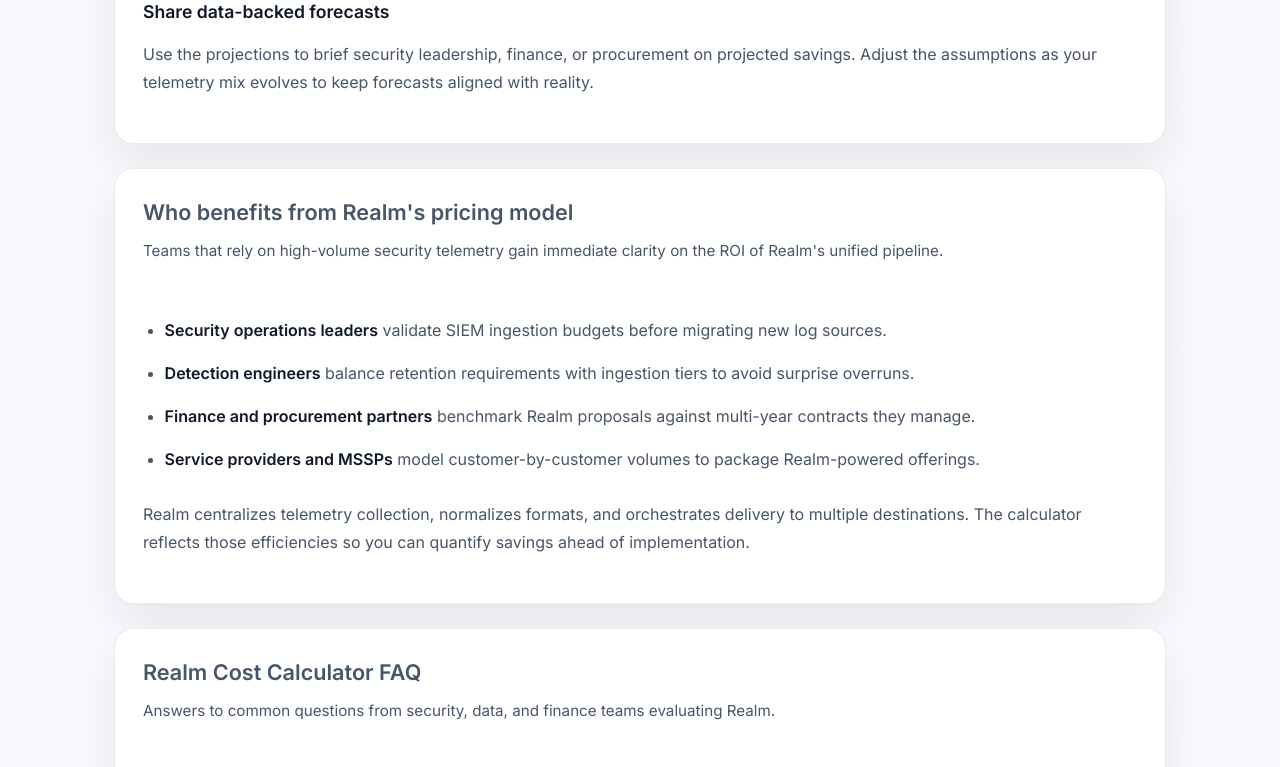
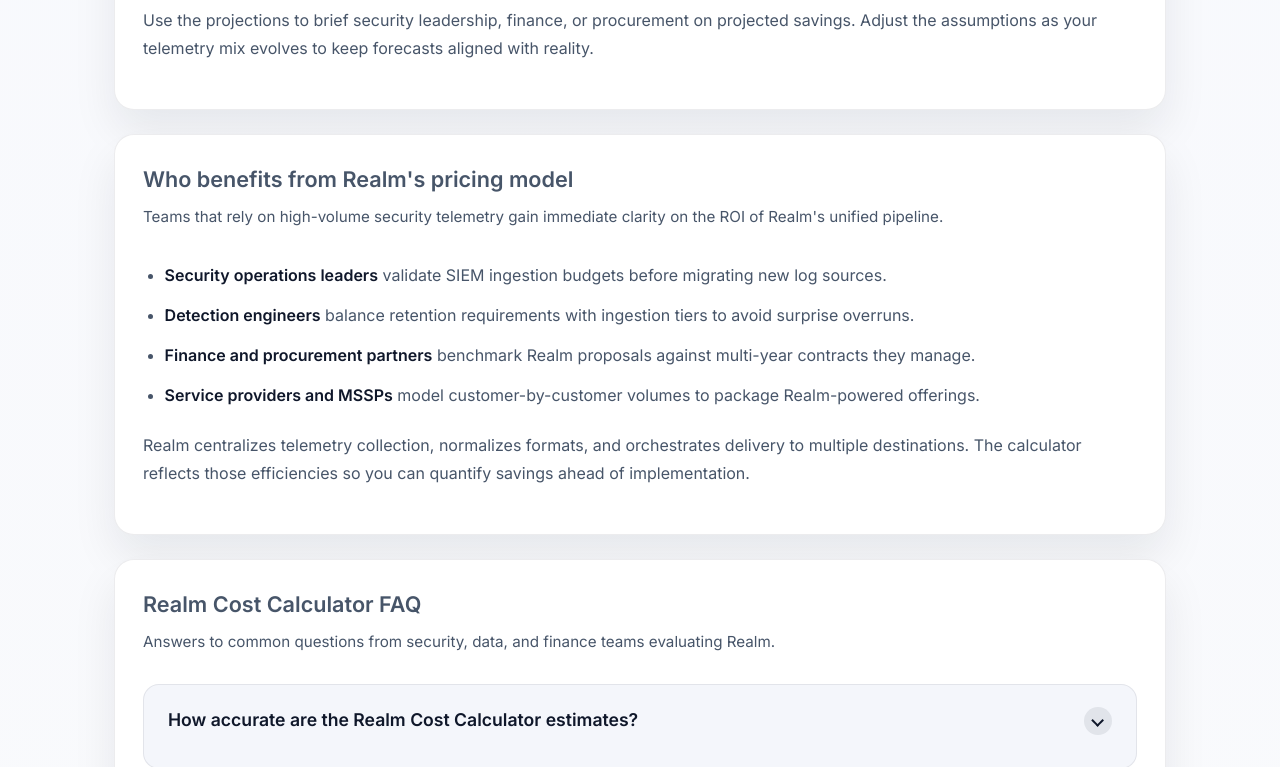
Before and after one commit to bmartynowicz/realm-cost-calcuator, a website built with Vite: page index.html in a window 1280 px wide. Shown: the part 3460-4227 px from the top of the page. Built offline with nearby package versions, Linux system fonts and the light colour scheme.

Commit message:
V2 mostly feature complete

```diff
--- a/src/styles.css
+++ b/src/styles.css
@@ -713,7 +713,7 @@
 .panel--longform {
   grid-column: 1 / -1;
   padding-top: 1.6rem;
-  gap: clamp(1.65rem, 2vw, 2.35rem);
+  gap: clamp(0.55rem, 0.75vw, 0.9rem);
 }
 
 .panel--demo .demo {
@@ -760,10 +760,10 @@
 }
 
 .rich-text ul {
-  margin: 0.35rem 0 1.65rem 1.35rem;
+  margin: 0.1rem 0 1.35rem 1.35rem;
   padding: 0;
   display: grid;
-  gap: 0.95rem;
+  gap: 0.75rem;
 }
 
 .rich-text li {
```
Also changed, not shown: docs/CHANGELOG.md.
